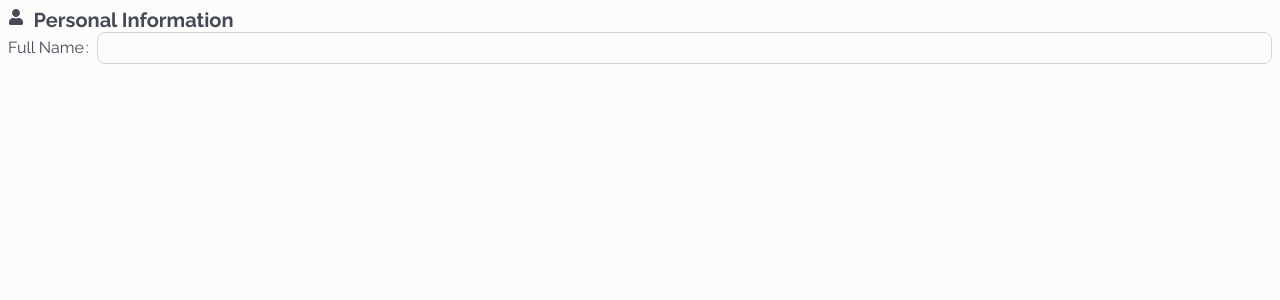
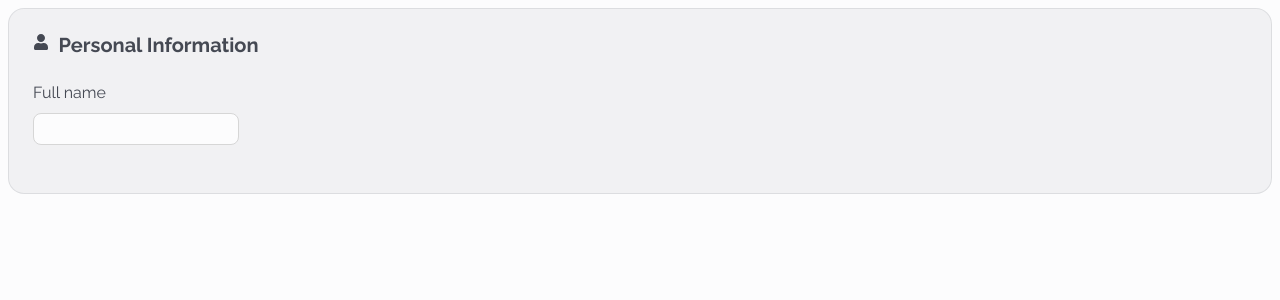
Before and after one commit to ErickBGomez/cv-application, a React (Vite) app: page / in a window 1280 px wide. Shown: the top 300 px of the page. Built offline with nearby package versions, Linux system fonts and the light colour scheme.

Commit message:
Vertical form layout

```diff
--- a/src/assets/scss/_colors.scss
+++ b/src/assets/scss/_colors.scss
@@ -1,8 +1,8 @@
 $white: #fcfcfd;
 $primary: #426ece;
 $black: #2c313c;
-$black-75: #2c313c;
-$black-50: #2c313c;
-$black-25: #2c313c;
-$black-10: #2c313c;
-$black-05: #2c313c;
+$black-75: #2c313cbf;
+$black-50: #2c313c80;
+$black-25: #2c313c40;
+$black-10: #2c313c1a;
+$black-05: #2c313c0d;
--- a/src/components/FormSection/FormSection.jsx
+++ b/src/components/FormSection/FormSection.jsx
@@ -7,7 +7,7 @@ const FormSection = ({ icon, title, children }) => {
         <div className="title-icon">{icon}</div>
         <div className="title">{title}</div>
       </div>
-      <div className="content">{children}</div>
+      <div className="inputs">{children}</div>
     </div>
   );
 };
--- a/src/components/FormSection/FormSection.scss
+++ b/src/components/FormSection/FormSection.scss
@@ -2,6 +2,17 @@
 @use "../../assets/scss/text-styles";
 
 .section {
+  display: flex;
+  padding: 1.5rem;
+  flex-direction: column;
+  justify-content: center;
+  align-items: flex-start;
+  gap: 1.5rem;
+  align-self: stretch;
+  border-radius: 1rem;
+  border: 1px solid colors.$black-10;
+  background: colors.$black-05;
+
   .title-container {
     display: flex;
     gap: 0.6rem;
--- a/src/components/ResumeForm/ResumeForm.jsx
+++ b/src/components/ResumeForm/ResumeForm.jsx
@@ -4,9 +4,9 @@ import FormSection from "../FormSection/FormSection";
 
 const ResumeForm = () => {
   return (
-    <Form>
+    <Form name="resume-form" layout="vertical">
       <FormSection icon={<FaUser />} title="Personal Information">
-        <Form.Item label="Full Name" name="fullName" hasFeedback>
+        <Form.Item label="Full name" name="fullName" hasFeedback>
           <Input />
         </Form.Item>
       </FormSection>
```
